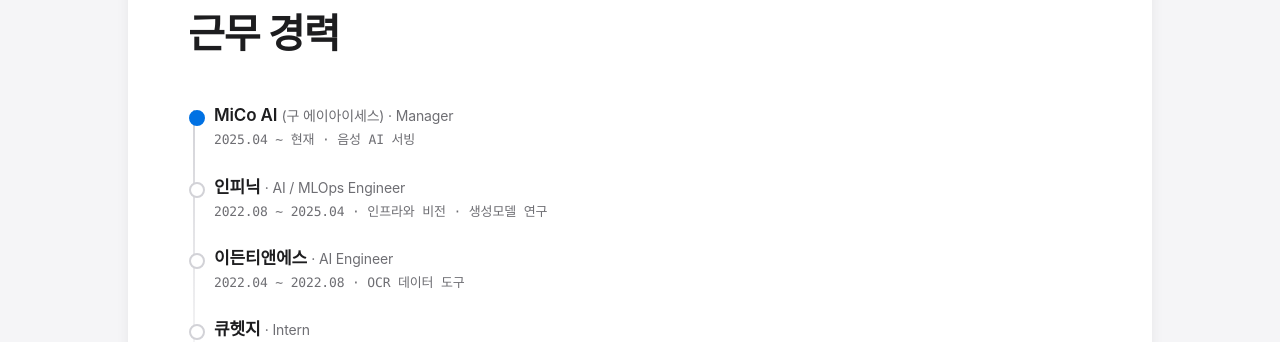
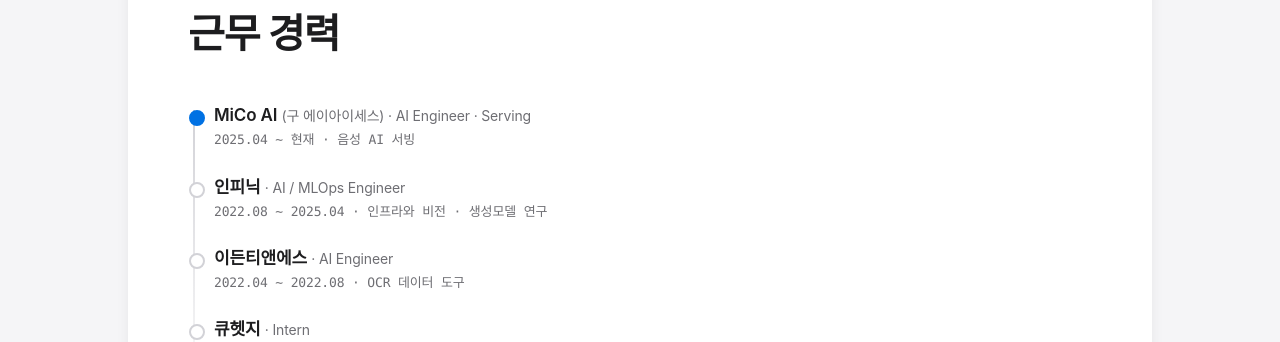
Before and after one commit to ckc5800/ckc5800.github.io, a Jekyll site: the page built from index.html, in a window 1280 px wide and 900 px high, scrolled down 1789 px. Shown: the part 153-495 px from the top of the window. Built offline with Jekyll 4.4.1, drawn with Linux system fonts in a browser that asks for light colours; some web fonts are replaced.

Commit message:
직급 표기를 직무명으로 — Manager → AI Engineer · Serving
본인 확인: 직급명은 Manager지만 실제로는 대리급 개인 기여자.
다른 회사는 전부 직무명(AI Engineer, MLOps Engineer)인데 MiCo AI만
직급이라 표기가 일관되지 않았고, 매니징 경험을 기대하게 만든 뒤
본문이 전부 단독 개발이라 오히려 신뢰를 깎던 항목.

이력서 3종과 포트폴리오 경력 표기 모두 수정. 3페이지 유지.

Co-Authored-By: Claude Fable 5 <noreply@anthropic.com>

```diff
--- a/index.html
+++ b/index.html
@@ -128,7 +128,7 @@ title: 홈
     <h2>근무 경력</h2>
     <ul class="timeline">
         <li>
-            <span class="org">MiCo AI</span> <span class="what">(구 에이아이세스) · Manager</span>
+            <span class="org">MiCo AI</span> <span class="what">(구 에이아이세스) · AI Engineer · Serving</span>
             <span class="when">2025.04 ~ 현재 · 음성 AI 서빙</span>
         </li>
         <li>
```
Also changed, not shown: 2 other files.
